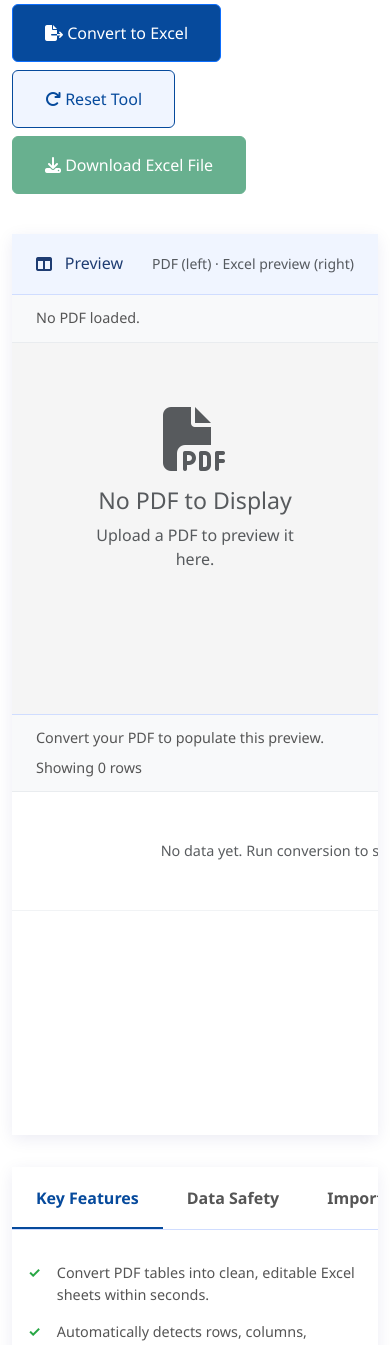
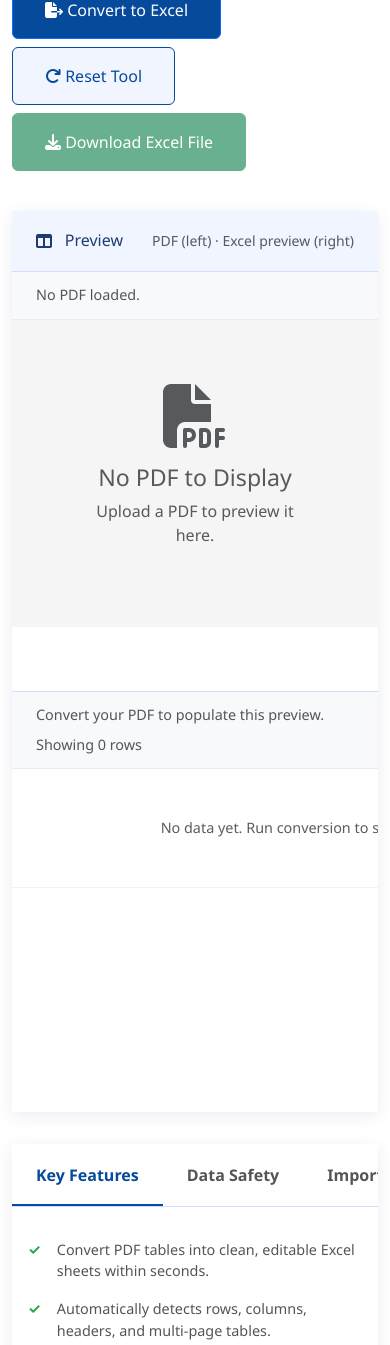
Before and after one commit to relievvautomation-collab/pdftoexcel, a Flask app: page / in a window 390 px wide. Shown: the part 1230-2575 px from the top of the page. Run offline with Flask 3, Linux system fonts and the light colour scheme; some libraries are stand-ins or nearby versions.

Commit message:
Update style.css

```diff
--- a/static/css/style.css
+++ b/static/css/style.css
@@ -287,7 +287,7 @@ select.form-select:focus{
     background: white;
     border-radius: 0;
     box-shadow: 0 4px 16px var(--shadow-light);
-    overflow: hidden;
+    overflow: visible;
     display: flex;
     flex-direction: column;
     flex: 1;
@@ -336,10 +336,9 @@ select.form-select:focus{
 }
 
 .table-wrapper {
-    flex: 1;
+    flex: 1 1 auto;
     overflow: auto;
     position: relative;
-    max-height: 70vh;
 }
 
 .preview-table {
@@ -371,17 +370,28 @@ select.form-select:focus{
 .preview-table tr:hover td { background: #f8fbff; }
 
 .pdf-preview-container {
-    flex: 1;
-    overflow: auto;
+    flex: 0 0 auto;
+    overflow: visible;
+    overflow-x: auto;
     padding: 1rem;
     background: #f5f5f5;
     display: flex;
     flex-direction: column;
     align-items: center;
-    max-height: 70vh;
 }
 
-.pdf-canvas-container { margin-bottom: 1rem; }
+.pdf-canvas-container {
+    margin-bottom: 1rem;
+    width: 100%;
+    max-width: 100%;
+}
+
+.pdf-preview-container .pdf-canvas-container img {
+    display: block;
+    max-width: 100%;
+    width: auto;
+    height: auto;
+}
 
 .pdf-controls {
     display: flex;
@@ -618,30 +628,25 @@ select.form-select:focus{
     .upload-area {  padding: 2rem 1rem;}
     .navbar-toggler{border: 0 !important;}
     .header-content{flex-direction: column; align-items: flex-start; gap: 1rem;}
-    .logo-icon{flex-shrink: 0;}
+     .logo-icon {flex-shrink: 0; width: 55px; height: 55px; font-size: 1.3rem;}
     .logo-section{align-items: start;}
     .upload-container{padding: .5rem;}
     .section-header h2 , .preview-header h3 {font-size: 1rem; margin: 0;}
     .upload-icon {font-size: 2.2rem;}
     .info-tab{min-width: max-content;}
-    .info-tabs{overflow-x: scroll;}
-    ::-webkit-scrollbar {display: none;}
+    .info-tabs {
+        overflow-x: auto;
+        scrollbar-width: none;
+        -ms-overflow-style: none;
+    }
+    .info-tabs::-webkit-scrollbar {
+        display: none;
+    }
     .tab-content-info {padding: 2rem 1rem;}
     .info-list li {font-size: 0.9rem;}
     .disclaimer-box > p {font-size: 0.8rem;}
     .banks-container { gap: 1rem; padding: 1rem; flex-wrap: wrap; justify-content: center;}
-    .bank-card {
-        background: var(--lighter-blue);
-        border: 1px solid var(--border-blue);
-        border-radius: 12px;
-        padding: 1rem;
-        display: flex;
-        flex-direction: row;
-        align-items: center;
-        gap: 0.8rem;
-        /* min-width: 220px; */
-        flex: 1;
-}
+    .bank-card { background: var(--lighter-blue); border: 1px solid var(--border-blue); border-radius: 12px; padding: 1rem; display: flex; flex-direction: row; align-items: center; gap: 0.8rem;/* min-width: 220px; */ flex: 1;}
 .faq-item p { font-size: .9rem;}
 .bank-card > i {font-size: 1.4rem; margin-bottom: 0 !important; flex-shrink: 0; }
 .bank-name {font-size: 1rem; margin-bottom: 0 !important; flex-shrink: 0; }
```
